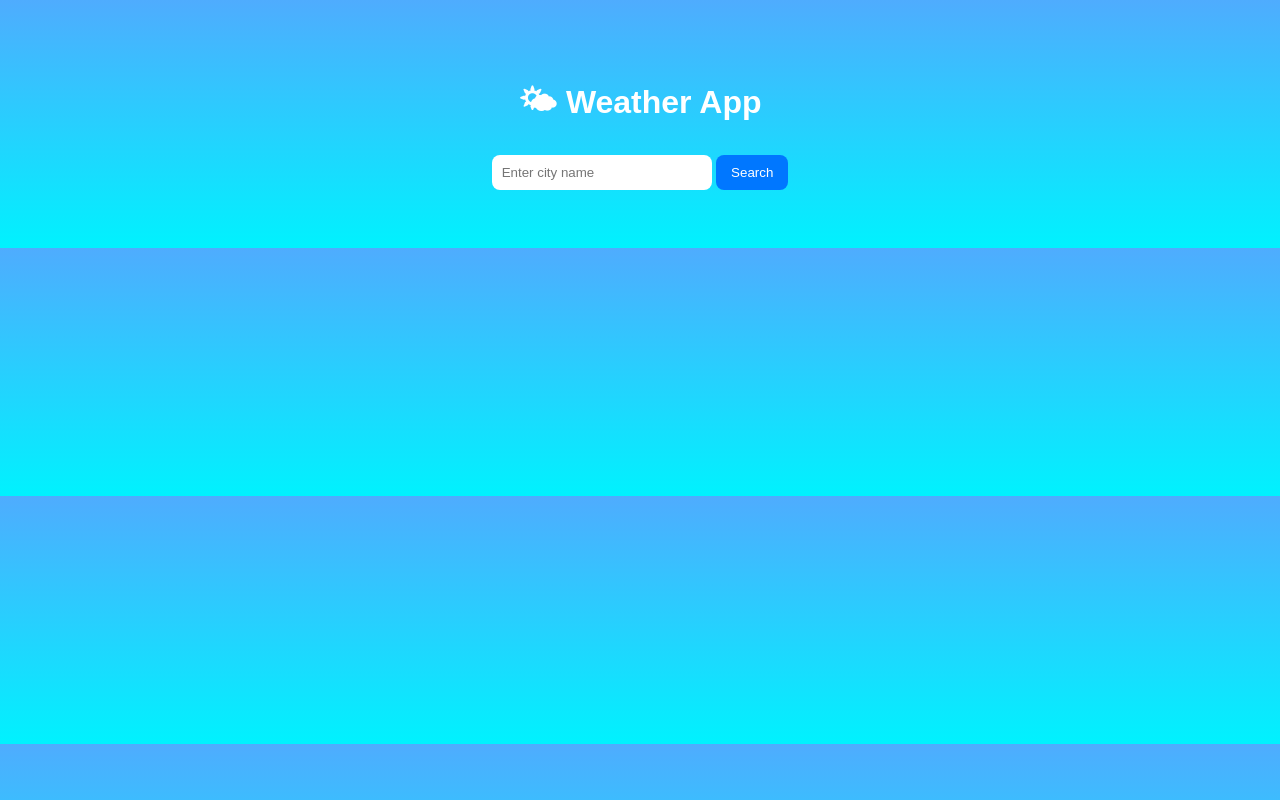
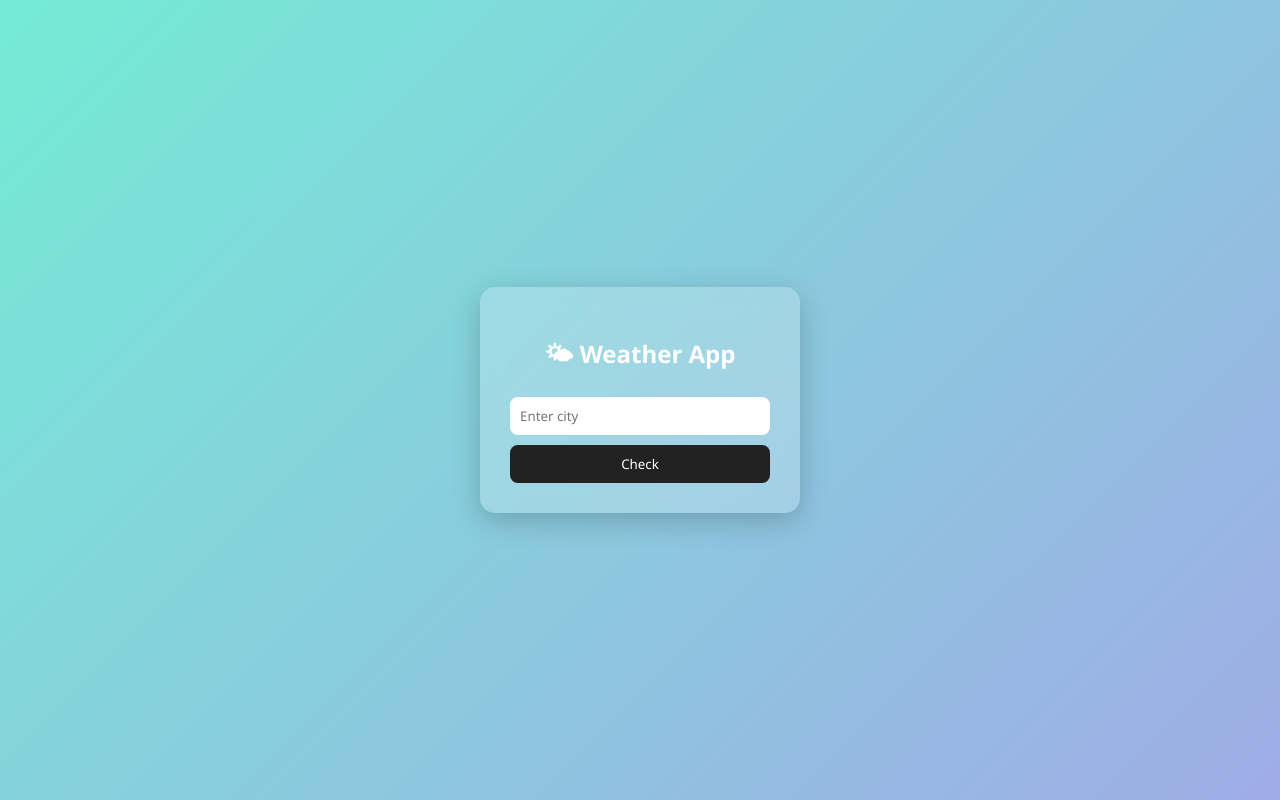
Before and after one commit to tanvishinde017/Python-Weather-App, a Flask app: page / in a window 1280 px wide. Run offline with Flask 3, Linux system fonts and the light colour scheme.

Commit message:
Initial commit - Flask weather app

```diff
--- a/app.py
+++ b/app.py
@@ -1,35 +1,35 @@
 from flask import Flask, render_template, request
-import requests
-import os
+import requests, os
 from dotenv import load_dotenv
 
 load_dotenv()
-
 app = Flask(__name__)
 API_KEY = os.getenv("OPENWEATHER_API_KEY")
 
 @app.route("/", methods=["GET", "POST"])
 def index():
-    weather = None
-    error = None
+    weather = error = None
 
     if request.method == "POST":
-        city = request.form.get("city", "").strip()
+        city = request.form["city"].strip()
+
         if not city:
-            error = "Please enter a city name"
+            error = "Enter a city name"
         else:
-            url = f"https://api.openweathermap.org/data/2.5/weather?q={city}&units=metric&appid={API_KEY}"
-            response = requests.get(url).json()
+            res = requests.get(
+                "https://api.openweathermap.org/data/2.5/weather",
+                params={"q": city, "units": "metric", "appid": API_KEY}
+            ).json()
 
-            if response.get("cod") != 200:
-                error = "City not found"
-            else:
+            if str(res.get("cod")) == "200":
                 weather = {
                     "city": city.title(),
-                    "temp": response["main"]["temp"],
-                    "desc": response["weather"][0]["description"].title(),
-                    "icon": response["weather"][0]["icon"]
+                    "temp": res["main"]["temp"],
+                    "desc": res["weather"][0]["description"].title(),
+                    "icon": res["weather"][0]["icon"]
                 }
+            else:
+                error = res.get("message", "City not found")
 
     return render_template("index.html", weather=weather, error=error)
 
--- a/static/style.css
+++ b/static/style.css
@@ -1,36 +1,61 @@
+* {
+    font-family: 'Segoe UI', sans-serif;
+    box-sizing: border-box;
+}
+
 body {
-    font-family: Arial, sans-serif;
+    height: 100vh;
+    margin: 0;
+    background: linear-gradient(135deg, #74ebd5, #9face6);
+    display: flex;
+    align-items: center;
+    justify-content: center;
+}
+
+.card {
+    background: rgba(255,255,255,0.2);
+    backdrop-filter: blur(12px);
+    padding: 30px;
+    width: 320px;
+    border-radius: 15px;
     text-align: center;
-    background: linear-gradient(to bottom, #4facfe, #00f2fe);
-    color: white;
-    padding: 50px 20px;
+    color: #fff;
+    box-shadow: 0 8px 30px rgba(0,0,0,0.2);
 }
 
 input {
+    width: 100%;
     padding: 10px;
     border-radius: 8px;
     border: none;
-    width: 200px;
+    outline: none;
+    margin-bottom: 10px;
 }
 
 button {
-    padding: 10px 15px;
+    width: 100%;
+    padding: 10px;
+    border: none;
     border-radius: 8px;
-    border: none;
-    background: #0077ff;
-    color: white;
+    background: #222;
+    color: #fff;
     cursor: pointer;
 }
 
-.card {
-    margin-top: 20px;
-    padding: 20px;
-    border-radius: 16px;
-    background: rgba(255,255,255,0.15);
-    display: inline-block;
+button:hover {
+    background: #000;
+}
+
+.result img {
+    width: 80px;
+}
+
+.temp {
+    font-size: 2rem;
+    font-weight: bold;
 }
 
 .error {
-    color: #ffb3b3;
     margin-top: 10px;
+    color: #ffdddd;
 }
--- a/templates/index.html
+++ b/templates/index.html
@@ -2,30 +2,32 @@
 <html lang="en">
 <head>
     <meta charset="UTF-8">
-    <title> Weather App</title>
+    <title>Weather App</title>
     <link rel="stylesheet" href="{{ url_for('static', filename='style.css') }}">
 </head>
 <body>
-<div class="container">
-    <h1>🌤 Weather App</h1>
+
+<div class="card">
+    <h2>🌤 Weather App</h2>
 
     <form method="POST">
-        <input type="text" name="city" placeholder="Enter city name">
-        <button type="submit">Search</button>
+        <input type="text" name="city" placeholder="Enter city">
+        <button>Check</button>
     </form>
 
-    {% if error %}
-        <p class="error">{{ error }}</p>
+    {% if weather %}
+    <div class="result">
+        <h3>{{ weather.city }}</h3>
+        <img src="https://openweathermap.org/img/wn/{{ weather.icon }}@2x.png">
+        <p class="temp">{{ weather.temp }}°C</p>
+        <p>{{ weather.desc }}</p>
+    </div>
     {% endif %}
 
-    {% if weather %}
-        <div class="card">
-            <h2>{{ weather.city }}</h2>
-            <img src="https://openweathermap.org/img/wn/{{ weather.icon }}@2x.png">
-            <h3>{{ weather.temp }}°C</h3>
-            <p>{{ weather.desc }}</p>
-        </div>
+    {% if error %}
+    <p class="error">{{ error }}</p>
     {% endif %}
 </div>
+
 </body>
 </html>
```
Also changed, not shown: requirements.txt (+4 -9 lines), 3 other files.
